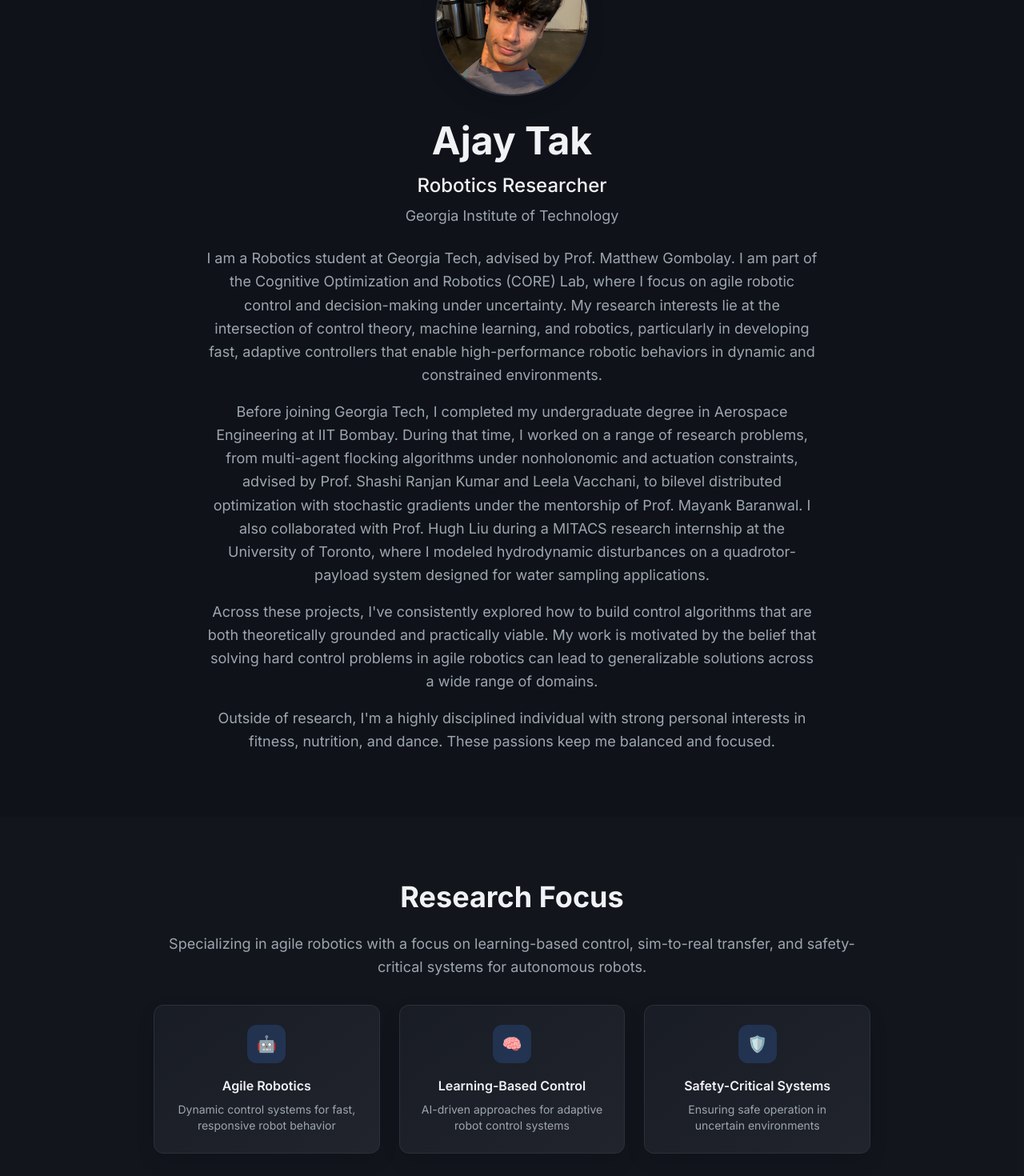
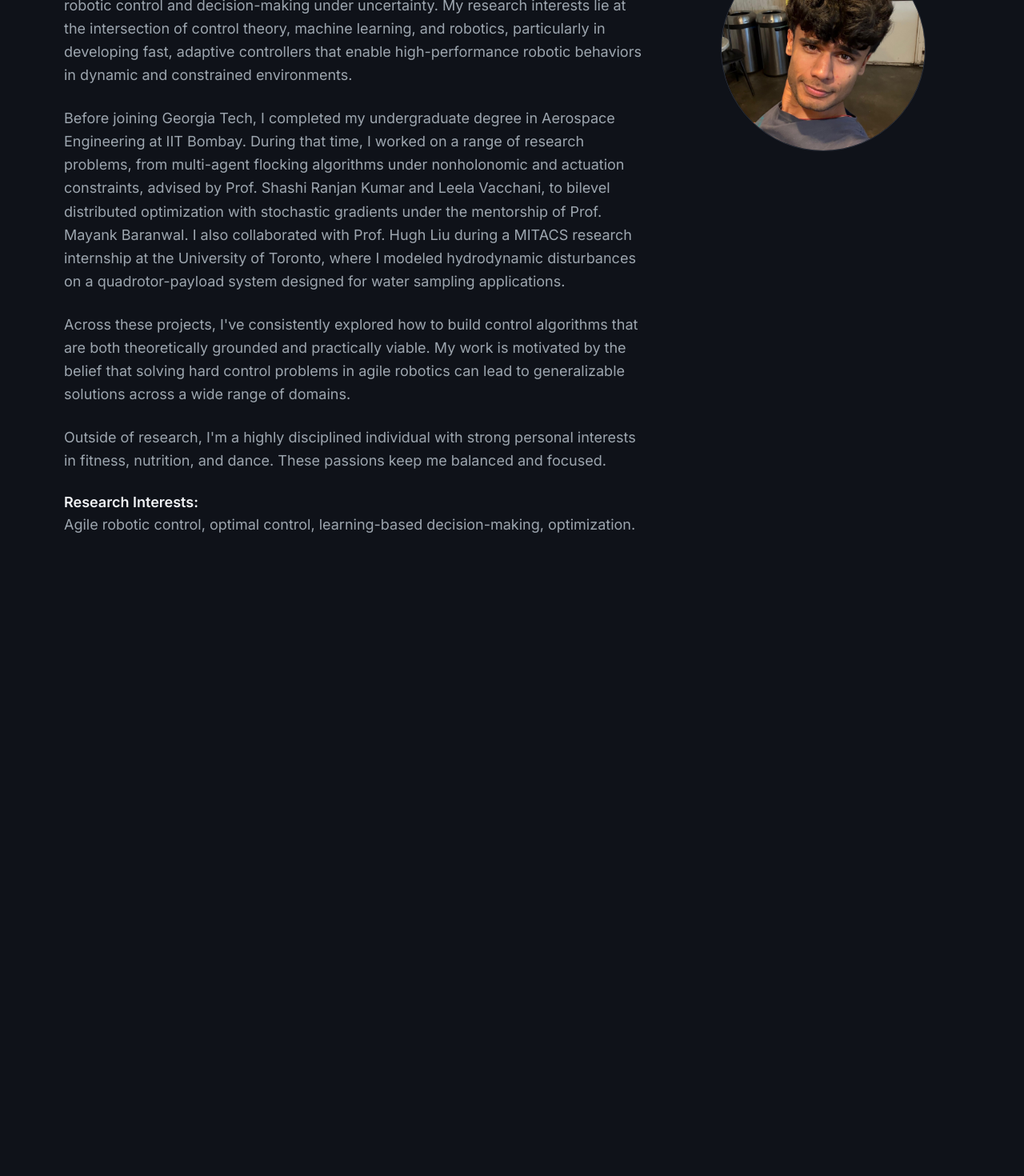
Before and after one commit to shahpratik02/shahpratik02.github.io, a React (Vite) app: page / in a window 1280 px wide. Shown: the part 200-1670 px from the top of the page at 80% size. After the commit the page ends 918 px from the top, so only its background shows below. Built offline with nearby package versions, Linux system fonts and the light colour scheme.

Commit message:
Refactor: Implement CV page layout
Implement the CV page layout based on the provided reference image, maintaining the existing color scheme and fonts. Add links for email and Google Scholar to the top right, as shown in the reference.

```diff
--- a/src/pages/Index.tsx
+++ b/src/pages/Index.tsx
@@ -1,18 +1,80 @@
-import { Button } from '@/components/ui/button';
-import { Card, CardContent } from '@/components/ui/card';
-import { ArrowRight, Download, ExternalLink } from 'lucide-react';
+import { Mail, Github, Linkedin, GraduationCap } from 'lucide-react';
 import { Link } from 'react-router-dom';
 
 const Index = () => {
   return (
     <div className="min-h-screen bg-background">
-      {/* Hero Section */}
-      <section className="pt-32 pb-20 px-4 sm:px-6 lg:px-8">
-        <div className="max-w-4xl mx-auto">
-          <div className="text-center space-y-8">
-            {/* Profile Photo */}
-            <div className="flex justify-center">
-              <div className="w-48 h-48 rounded-full overflow-hidden shadow-card border-2 border-border">
+      {/* Header */}
+      <header className="border-b border-border">
+        <div className="container mx-auto px-4 py-6 max-w-6xl">
+          <div className="flex justify-between items-center">
+            <h1 className="text-3xl font-bold text-foreground">Ajay Tak</h1>
+            <div className="flex items-center gap-8">
+              <nav className="flex items-center gap-6">
+                <Link to="/research" className="text-muted-foreground hover:text-foreground transition-smooth">
+                  Publications
+                </Link>
+                <Link to="/research" className="text-muted-foreground hover:text-foreground transition-smooth">
+                  News
+                </Link>
+                <Link to="/cv" className="text-muted-foreground hover:text-foreground transition-smooth">
+                  CV
+                </Link>
+              </nav>
+              <div className="flex items-center gap-4">
+                <a href="https://github.com" className="text-muted-foreground hover:text-foreground transition-smooth">
+                  <Github size={20} />
+                </a>
+                <a href="mailto:your.email@gatech.edu" className="text-muted-foreground hover:text-foreground transition-smooth">
+                  <Mail size={20} />
+                </a>
+                <a href="https://scholar.google.com" className="text-muted-foreground hover:text-foreground transition-smooth">
+                  <GraduationCap size={20} />
+                </a>
+                <a href="https://linkedin.com" className="text-muted-foreground hover:text-foreground transition-smooth">
+                  <Linkedin size={20} />
+                </a>
+              </div>
+            </div>
+          </div>
+        </div>
+      </header>
+
+      {/* Main Content */}
+      <div className="container mx-auto px-4 py-12 max-w-6xl">
+        <div className="grid lg:grid-cols-3 gap-12">
+          {/* Left content - 2/3 width */}
+          <div className="lg:col-span-2 space-y-6">
+            <p className="text-lg text-muted-foreground leading-relaxed">
+              I am a Robotics student at Georgia Tech, advised by Prof. Matthew Gombolay. I am part of the Cognitive Optimization and Robotics (CORE) Lab, where I focus on agile robotic control and decision-making under uncertainty. My research interests lie at the intersection of control theory, machine learning, and robotics, particularly in developing fast, adaptive controllers that enable high-performance robotic behaviors in dynamic and constrained environments.
+            </p>
+
+            <p className="text-lg text-muted-foreground leading-relaxed">
+              Before joining Georgia Tech, I completed my undergraduate degree in Aerospace Engineering at IIT Bombay. During that time, I worked on a range of research problems, from multi-agent flocking algorithms under nonholonomic and actuation constraints, advised by Prof. Shashi Ranjan Kumar and Leela Vacchani, to bilevel distributed optimization with stochastic gradients under the mentorship of Prof. Mayank Baranwal. I also collaborated with Prof. Hugh Liu during a MITACS research internship at the University of Toronto, where I modeled hydrodynamic disturbances on a quadrotor-payload system designed for water sampling applications.
+            </p>
+
+            <p className="text-lg text-muted-foreground leading-relaxed">
+              Across these projects, I've consistently explored how to build control algorithms that are both theoretically grounded and practically viable. My work is motivated by the belief that solving hard control problems in agile robotics can lead to generalizable solutions across a wide range of domains.
+            </p>
+
+            <p className="text-lg text-muted-foreground leading-relaxed">
+              Outside of research, I'm a highly disciplined individual with strong personal interests in fitness, nutrition, and dance. These passions keep me balanced and focused.
+            </p>
+
+            <div className="mt-8">
+              <p className="text-lg text-foreground font-semibold">
+                Research Interests:
+              </p>
+              <p className="text-lg text-muted-foreground">
+                Agile robotic control, optimal control, learning-based decision-making, optimization.
+              </p>
+            </div>
+          </div>
+
+          {/* Right content - 1/3 width for profile image */}
+          <div className="lg:col-span-1">
+            <div className="sticky top-8">
+              <div className="w-64 h-64 mx-auto rounded-full bg-gradient-card border border-border overflow-hidden">
                 <img
                   src="/lovable-uploads/6ef13518-d1aa-4f52-a0c1-fb0da9ffa892.png"
                   alt="Ajay Tak"
@@ -20,92 +82,9 @@ const Index = () => {
                 />
               </div>
             </div>
-
-            {/* Text Content */}
-            <div className="space-y-6">
-              <div className="space-y-4">
-                <h1 className="text-4xl md:text-5xl font-bold text-foreground">
-                  Ajay Tak
-                </h1>
-                <div className="space-y-2">
-                  <h2 className="text-xl md:text-2xl font-medium text-foreground">
-                    Robotics Researcher
-                  </h2>
-                  <p className="text-lg text-muted-foreground">
-                    Georgia Institute of Technology
-                  </p>
-                </div>
-              </div>
-
-              <div className="max-w-3xl mx-auto">
-                <p className="text-lg text-muted-foreground leading-relaxed">
-                  I am a Robotics student at Georgia Tech, advised by Prof. Matthew Gombolay. I am part of the Cognitive Optimization and Robotics (CORE) Lab, where I focus on agile robotic control and decision-making under uncertainty. My research interests lie at the intersection of control theory, machine learning, and robotics, particularly in developing fast, adaptive controllers that enable high-performance robotic behaviors in dynamic and constrained environments.
-                </p>
-                <p className="text-lg text-muted-foreground leading-relaxed mt-4">
-                  Before joining Georgia Tech, I completed my undergraduate degree in Aerospace Engineering at IIT Bombay. During that time, I worked on a range of research problems, from multi-agent flocking algorithms under nonholonomic and actuation constraints, advised by Prof. Shashi Ranjan Kumar and Leela Vacchani, to bilevel distributed optimization with stochastic gradients under the mentorship of Prof. Mayank Baranwal. I also collaborated with Prof. Hugh Liu during a MITACS research internship at the University of Toronto, where I modeled hydrodynamic disturbances on a quadrotor-payload system designed for water sampling applications.
-                </p>
-                <p className="text-lg text-muted-foreground leading-relaxed mt-4">
-                  Across these projects, I've consistently explored how to build control algorithms that are both theoretically grounded and practically viable. My work is motivated by the belief that solving hard control problems in agile robotics can lead to generalizable solutions across a wide range of domains.
-                </p>
-                <p className="text-lg text-muted-foreground leading-relaxed mt-4">
-                  Outside of research, I'm a highly disciplined individual with strong personal interests in fitness, nutrition, and dance. These passions keep me balanced and focused.
-                </p>
-              </div>
-            </div>
           </div>
         </div>
-      </section>
-
-      {/* Research Focus Section */}
-      <section className="py-20 px-4 sm:px-6 lg:px-8 bg-secondary/20">
-        <div className="max-w-4xl mx-auto text-center">
-          <h2 className="text-3xl md:text-4xl font-bold mb-6 text-foreground">
-            Research Focus
-          </h2>
-          <p className="text-lg text-muted-foreground leading-relaxed mb-8">
-            Specializing in agile robotics with a focus on learning-based control,
-            sim-to-real transfer, and safety-critical systems for autonomous robots.
-          </p>
-
-          <div className="grid grid-cols-1 md:grid-cols-3 gap-6">
-            <Card className="gradient-card border-border shadow-card transition-smooth hover:shadow-glow">
-              <CardContent className="p-6 text-center">
-                <div className="w-12 h-12 bg-primary/20 rounded-lg mx-auto mb-4 flex items-center justify-center">
-                  <span className="text-xl">🤖</span>
-                </div>
-                <h3 className="font-semibold text-foreground mb-2">Agile Robotics</h3>
-                <p className="text-sm text-muted-foreground">
-                  Dynamic control systems for fast, responsive robot behavior
-                </p>
-              </CardContent>
-            </Card>
-
-            <Card className="gradient-card border-border shadow-card transition-smooth hover:shadow-glow">
-              <CardContent className="p-6 text-center">
-                <div className="w-12 h-12 bg-primary/20 rounded-lg mx-auto mb-4 flex items-center justify-center">
-                  <span className="text-xl">🧠</span>
-                </div>
-                <h3 className="font-semibold text-foreground mb-2">Learning-Based Control</h3>
-                <p className="text-sm text-muted-foreground">
-                  AI-driven approaches for adaptive robot control systems
-                </p>
-              </CardContent>
-            </Card>
-
-            <Card className="gradient-card border-border shadow-card transition-smooth hover:shadow-glow">
-              <CardContent className="p-6 text-center">
-                <div className="w-12 h-12 bg-primary/20 rounded-lg mx-auto mb-4 flex items-center justify-center">
-                  <span className="text-xl">🛡️</span>
-                </div>
-                <h3 className="font-semibold text-foreground mb-2">Safety-Critical Systems</h3>
-                <p className="text-sm text-muted-foreground">
-                  Ensuring safe operation in uncertain environments
-                </p>
-              </CardContent>
-            </Card>
-          </div>
-        </div>
-      </section>
+      </div>
     </div>
   );
 };
```
